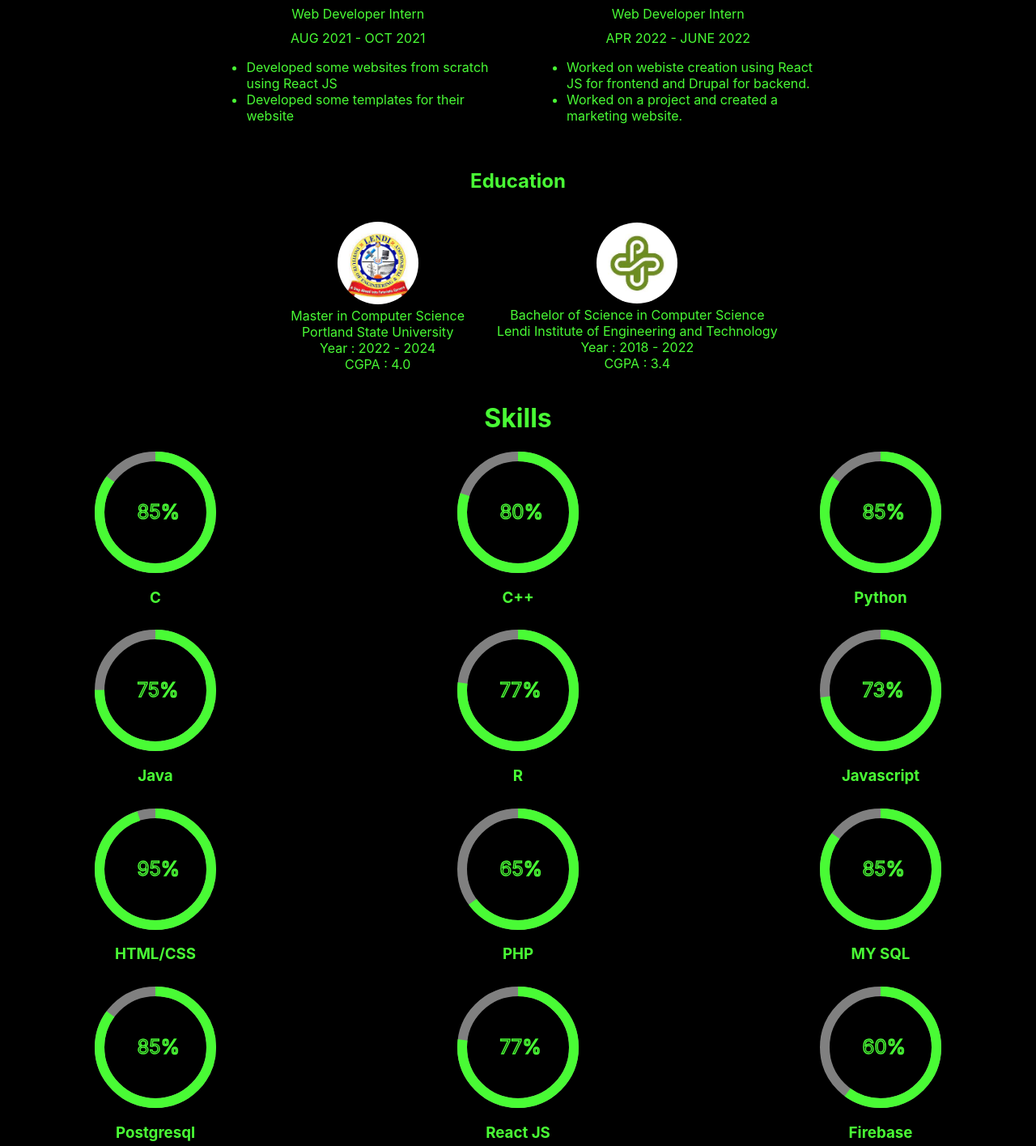
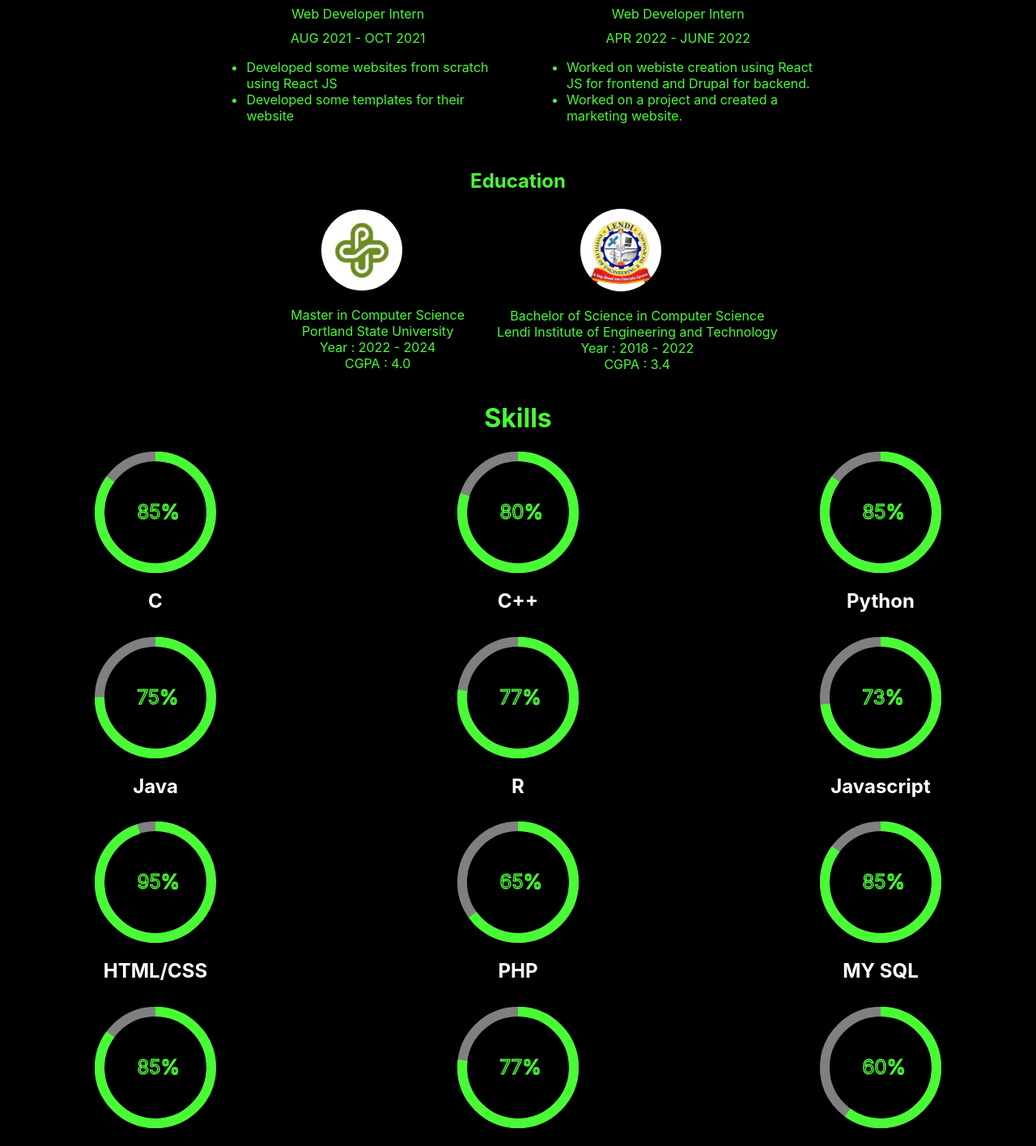
Before and after one commit to Varshith1909/Portfolio, a React (Create React App) app: page / in a window 1280 px wide. Shown: the part 1330-2746 px from the top of the page at 81% size. Built offline with nearby package versions, Linux system fonts and the light colour scheme.

Commit message:
Contact styling
Changed styling of contact form and fixed some accessibility issues.

```diff
--- a/src/components/About.js
+++ b/src/components/About.js
@@ -48,8 +48,8 @@ function About() {
                 <h2 className='head'>Education</h2>
                 <div className='education'>
                     <div className='ms'>
+                        <img src={psu} alt='lendi' className='edu'/>
                         <ul>
-                        <img src={lendi} alt='lendi' className='edu'/>
                             <li className='lis'>Master in Computer Science</li>
                             <li className='lis'>Portland State University</li>
                             <li className='lis'>Year : 2022 - 2024</li>
@@ -57,8 +57,8 @@ function About() {
                         </ul>
                     </div>
                     <div className='btech'>
+                        <img src={lendi} alt='psu' className='edu'/>
                         <ul>
-                        <img src={psu} alt='psu' className='edu'/>
                             <li className='lis'>Bachelor of Science in Computer Science</li>
                             <li className='lis'>Lendi Institute of Engineering and Technology</li>
                             <li className='lis'>Year : 2018 - 2022</li>
--- a/src/components/Skills.js
+++ b/src/components/Skills.js
@@ -1,6 +1,6 @@
 import React from 'react';
 import '../styles/Skills.css';
-import { CircularProgressbar, buildStyles, CircularProgressbarWithChildren } from 'react-circular-progressbar';
+import { CircularProgressbar } from 'react-circular-progressbar';
 
 function Skills() {
 
@@ -11,55 +11,55 @@ function Skills() {
             <div className='skill'>
                 <div>
                     <CircularProgressbar value={85} text='85%' className='cbar'/>
-                    <h3>C</h3>
+                    <h2>C</h2>
                 </div>
                 <div>
                     <CircularProgressbar value={80} text='80%' className='cbar'/>
-                    <h3>C++</h3>
+                    <h2>C++</h2>
                 </div>
                 <div>
                     <CircularProgressbar value={85} text='85%' className='cbar'/>
-                    <h3>Python</h3>
+                    <h2>Python</h2>
                 </div>
                 <div>
                     <CircularProgressbar value={75} text='75%' className='cbar'/>
-                    <h3>Java</h3>
+                    <h2>Java</h2>
                 </div>
                 <div>
                     <CircularProgressbar value={77} text='77%' className='cbar'/>
-                    <h3>R</h3>
+                    <h2>R</h2>
                 </div>
                 <div>
                     <CircularProgressbar value={73} text='73%' className='cbar'/>
-                    <h3>Javascript</h3>
+                    <h2>Javascript</h2>
                 </div>
                 <div>
                     <CircularProgressbar value={95} text='95%' className='cbar'/>
-                    <h3>HTML/CSS</h3>
+                    <h2>HTML/CSS</h2>
                 </div>
                 <div>
                     <CircularProgressbar value={65} text='65%' className='cbar'/>
-                    <h3>PHP</h3>
+                    <h2>PHP</h2>
                 </div>
                 <div>
                     <CircularProgressbar value={85} text='85%' className='cbar'/>
-                    <h3>MY SQL</h3>
+                    <h2>MY SQL</h2>
                 </div>
                 <div>
                     <CircularProgressbar value={85} text='85%' className='cbar'/>
-                    <h3>Postgresql</h3>
+                    <h2>Postgresql</h2>
                 </div>
                 <div>
                     <CircularProgressbar value={77} text='77%' className='cbar'/>
-                    <h3>React JS</h3>
+                    <h2>React JS</h2>
                 </div>
                 <div>
                     <CircularProgressbar value={60} text='60%' className='cbar'/>
-                    <h3>Firebase</h3>
+                    <h2>Firebase</h2>
                 </div>
                 <div>
                     <CircularProgressbar value={58} text='58%' className='cbar'/>
-                    <h3>Drupal</h3>
+                    <h2>Drupal</h2>
                 </div>
             </div>
         </div>
--- a/src/styles/About.css
+++ b/src/styles/About.css
@@ -27,8 +27,8 @@
 .pic{
     height: auto;
     float: right;
-    padding-right: 10%;
-    padding-bottom: 5%;
+    margin-right: 10%;
+    margin-bottom: 5%;
     border-radius: 50%;
     width: 60%;
 }
@@ -116,4 +116,18 @@ li{
     .info{
         width: 80%;
     }
+
+    .pic{
+        margin-right: 60%;
+    }
 }
+
+@media screen and (max-width:500px){
+    .pic{
+        margin-right: 30%;
+    }
+
+    .education{
+        display: inline;
+    }
+}
--- a/src/styles/Contact.css
+++ b/src/styles/Contact.css
@@ -12,9 +12,8 @@
 }
 
 .card {
-    width: 80%;
-    max-width: 600px;
-    height: auto;
+    width: 300px;
+    height: 400px;
     border: 1px solid #49fb35;
     border-radius: 10px;
     padding: 20px;
@@ -36,8 +35,7 @@
 }
 
 .submit-btn{
-    background-color: #49fb35;
-    color: #fff;
+    color: black;
     border: none;
     border-radius: 5px;
     cursor: pointer;
--- a/src/styles/Home.css
+++ b/src/styles/Home.css
@@ -1,15 +1,13 @@
 .home-container{
-    background-color: #0e0e0e;
     height: 100%;
 }
 
 .home{
     background-color: #0e0e0e;
-    margin: 0;
-    padding: 0;
     display: flex;
     flex-direction: column;
     align-items: center;
+    width: 100%;
 }
 
 .name{
@@ -60,12 +58,8 @@
     align-items: center;
 }
 
-/* @keyframes typing{
-    from {width: 25%};
-    to {width: 50%};
+@media screen and (max-width:500px){
+    .name{
+        width: 50%;
+    }
 }
-
-@keyframes blink-caret{
-    from, to {border-color: transparent;}
-    50% {border-color: #49fb35;}
-} */
```
Lines whose indentation alone changed are shown as unchanged.
